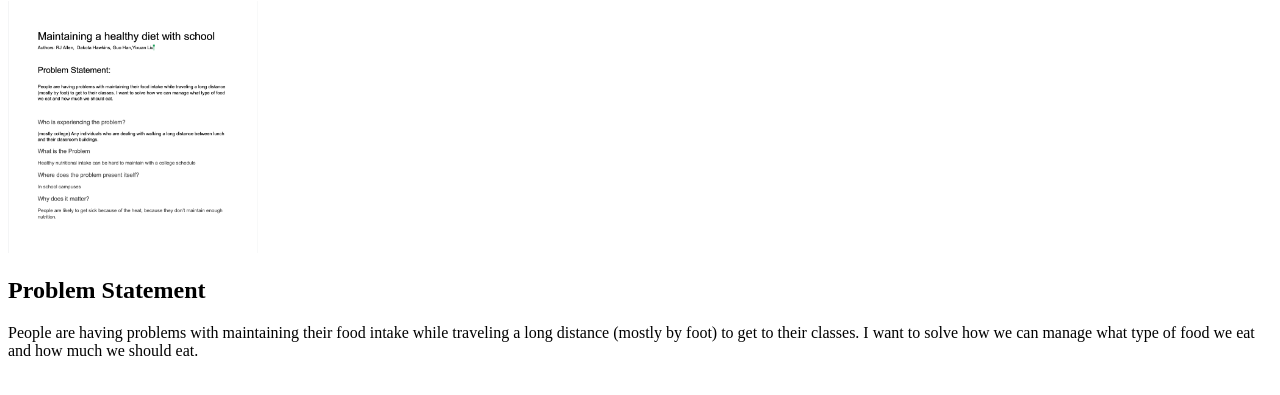
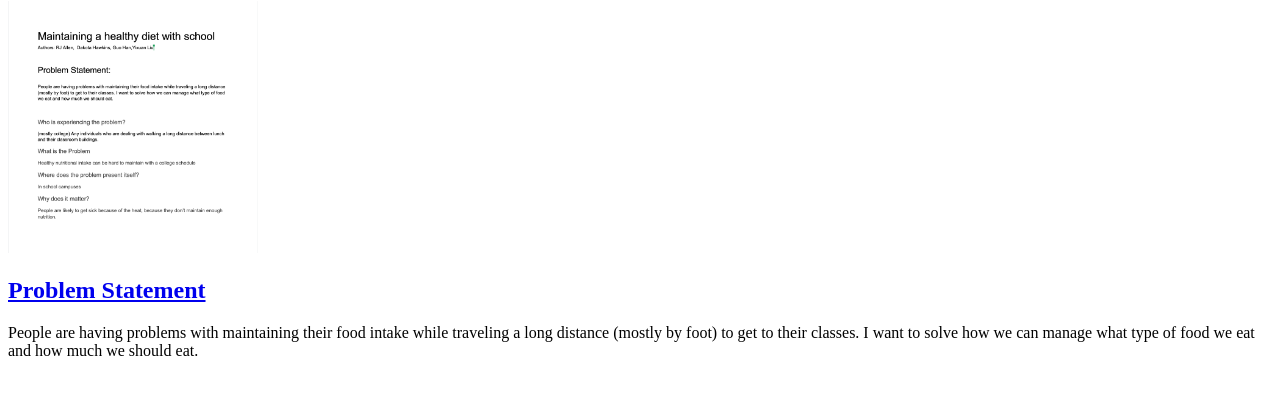
Before and after one commit to Gamerbro3333/Gamerbro3333.github.io, a plain HTML site: page assignment1.html in a window 1280 px wide. Shown: the part 79-474 px from the top of the page. Drawn offline with nearby package versions, Linux system fonts and the light colour scheme; a script that the page names is missing.

Commit message:
Update assignment1.html

```diff
--- a/assignment1.html
+++ b/assignment1.html
@@ -29,7 +29,7 @@
 	<section class="assignment">
 		<a href="files/Problem-Statement.pdf"><img src="image/prob_state.png" width="250px" ></a>
 		<section class="ass-details">
-			<h2>Problem Statement</h2>
+			<a href="files/Problem-Statement.pdf"><h2>Problem Statement</h2></a>
 			<p>People are having problems with maintaining their food intake while traveling a long distance (mostly by foot) to get to their classes. I want to solve how we can manage what type of food we eat and how much we should eat.</p>
 		</section>
 	</section>
```
